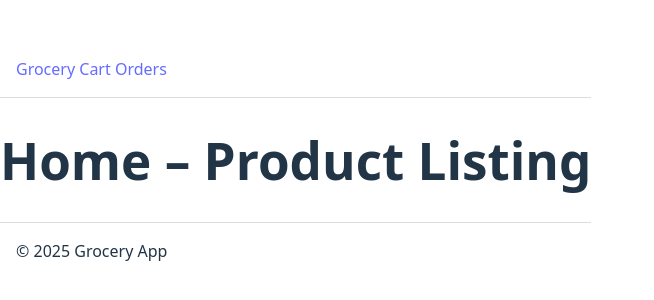
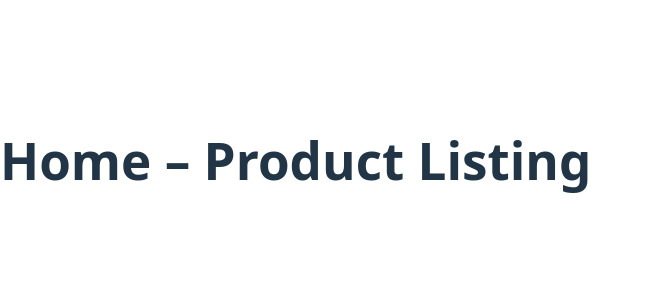
Before and after one commit to mayanksaini18/Gobasket, a React (Vite) app in the folder grocery-web/: page / in a window 1280 px wide. Shown: the part 240-540 px from the top of the page, without its empty margins (0-654 px from the left). Built offline with nearby package versions, Linux system fonts and the light colour scheme.

Commit message:
Update App.tsx

```diff
--- a/grocery-web/src/App.tsx
+++ b/grocery-web/src/App.tsx
@@ -1,13 +1,12 @@
 import AppRoutes from "./routes/AppRoutes";
-import Navbar from "./components/layout/Navbar";
-import Footer from "./components/layout/Footer";
+
+
+
 
 function App() {
   return (
     <>
-      <Navbar />
-      <AppRoutes />
-      <Footer />
+    <AppRoutes/>
     </>
   );
 }
```
